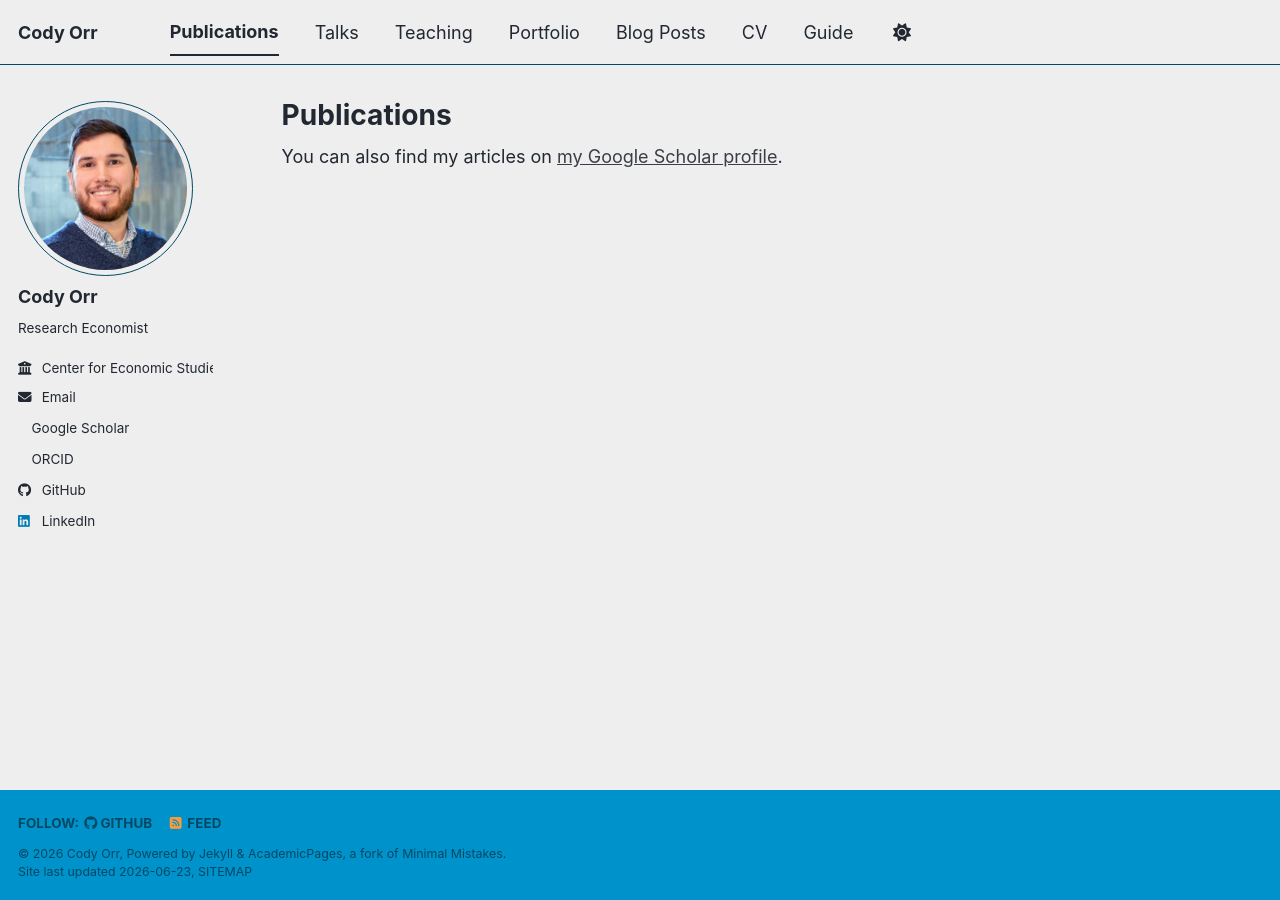
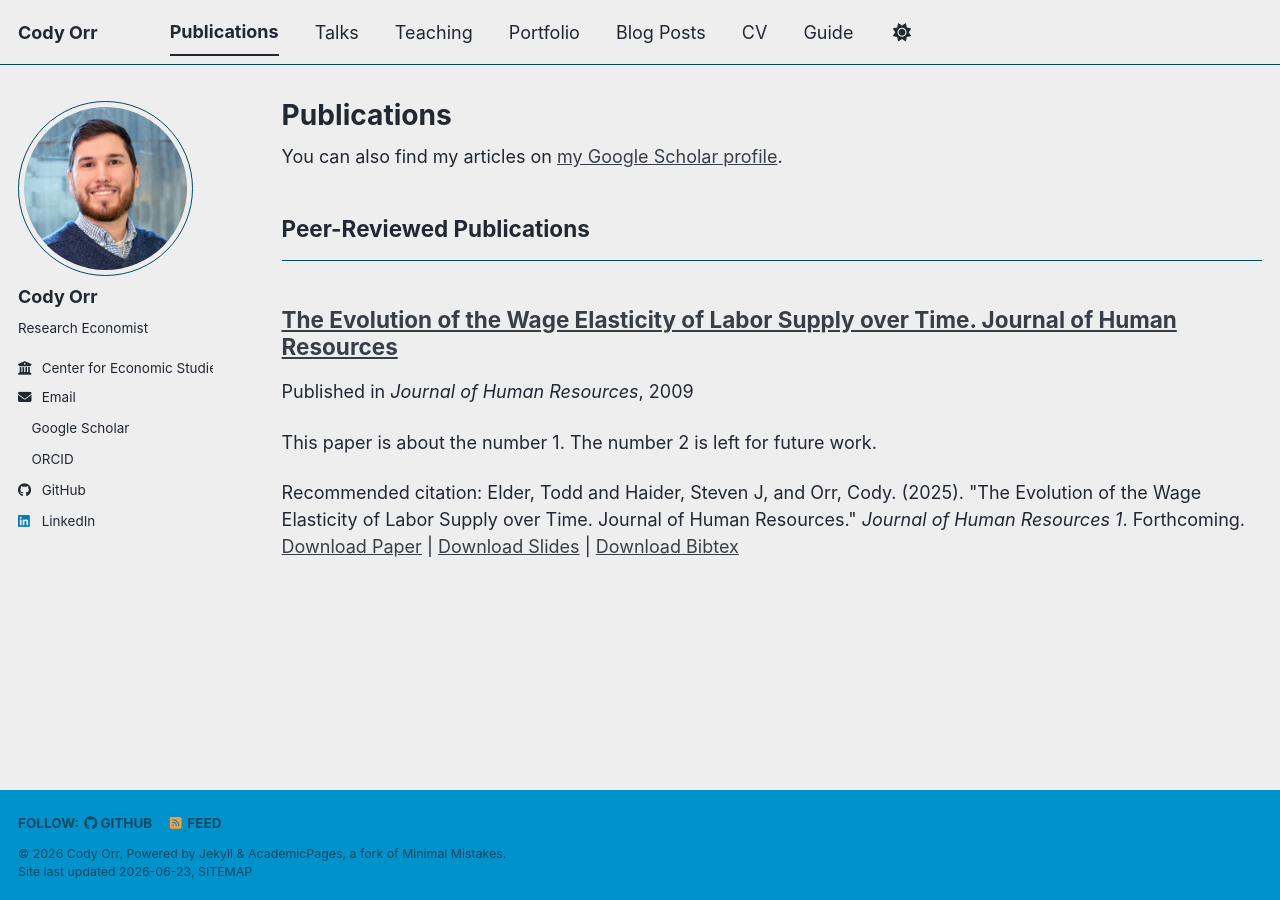
Before and after one commit to orrcody/orrcody.github.io, a Jekyll site: the page built from _pages/publications.html, in a window 1280 px wide. Built offline with Jekyll 4.4.1, drawn with Linux system fonts in a browser that asks for light colours; a style sheet for code colours, icons or effects is not loaded; some of the changed lines change nothing that is shown.

Commit message:
Update _config.yml

```diff
--- a/_config.yml
+++ b/_config.yml
@@ -28,7 +28,9 @@ author:
   pronouns         : # example: "she/her"
   bio              : "Research Economist"
   location         : #
-  employer         : "Center for Economic Studies, \nU.S. Census Bureau"
+  employer         : |
+    Center for Economic Studies,
+    U.S. Census Bureau
   uri              : # URL
   email            : "cody.orr@census.gov"
 
@@ -84,7 +86,7 @@ author:
 
 # Publication Category - The following the list of publication categories and their headings
 publication_category:
-  peer_reviewed:
+  peer-reviewed:
     title: 'Peer-Reviewed Publications'
   working-papers:
     title: 'Working Papers'
@@ -228,10 +230,10 @@ collections:
     output: true
     permalink: /:collection/:path/
   portfolio:
-    output: true
+    output: false
     permalink: /:collection/:path/
   talks:
-    output: true
+    output: false
     permalink: /:collection/:path/
 
 
```
